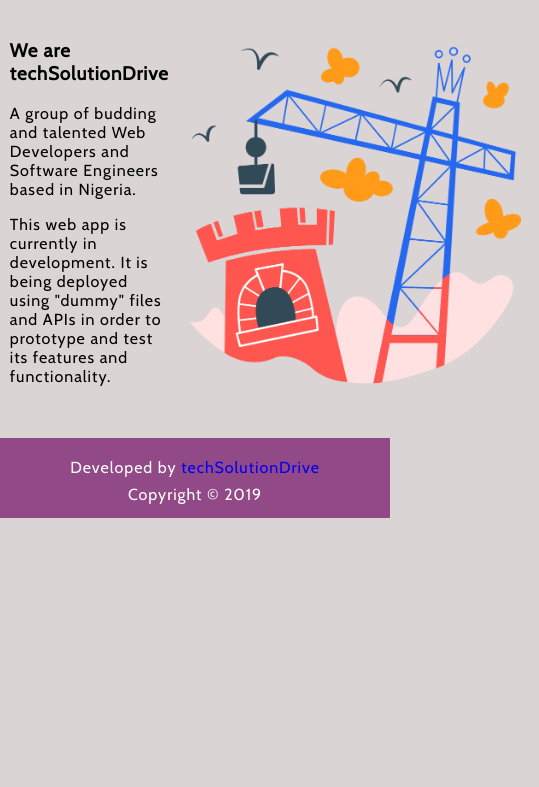
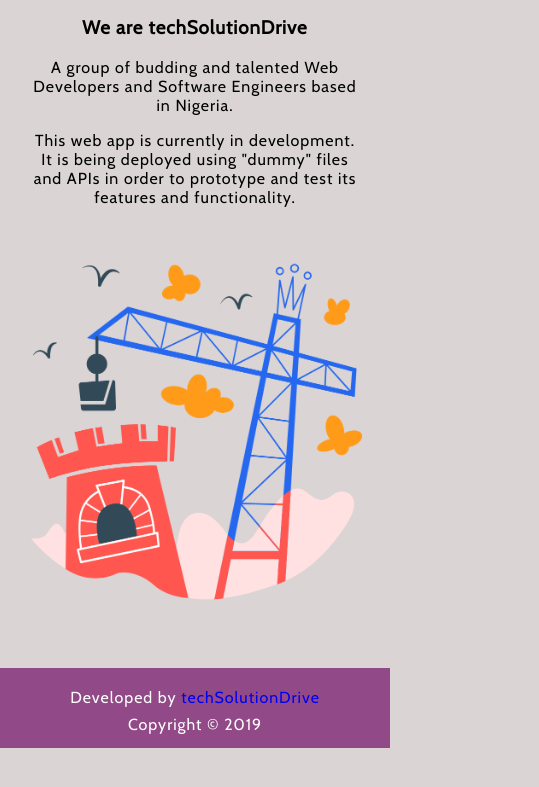
Before and after one commit to gidiblack/radioApp, a plain HTML site: page about-us.html in a window 390 px wide. Shown: the part 57-844 px from the top of the page, 539 px wide, since content can reach past the window. Drawn offline with nearby package versions, Linux system fonts and the light colour scheme; a web font is replaced by a local one.

Commit message:
added mobile responsiveness to the other pages

```diff
--- a/css/about.css
+++ b/css/about.css
@@ -12,7 +12,7 @@ body {
 .about-us .aside-img {
     width: 100%;
     max-width: 500px;
-
+    margin: 10px 0;
 }
 .about-us .text-area {
     width: 45%;
@@ -20,9 +20,22 @@ body {
 
 /* Contact Page */
 .error-message img {
-    width: 660px;
+    width: 95%;
+    max-width: 660px;
 }
 
 .error-message {
     text-align: center;
 }
+
+/* Media Queries */
+@media screen and (max-width: 500px){
+    .about-us {
+        display: block;
+        text-align: center;
+    }
+    .about-us .text-area {
+        width: 90%;
+        margin: 0 auto;
+    }
+}
```
Also changed, not shown: contact.html (+5 -3 lines).
